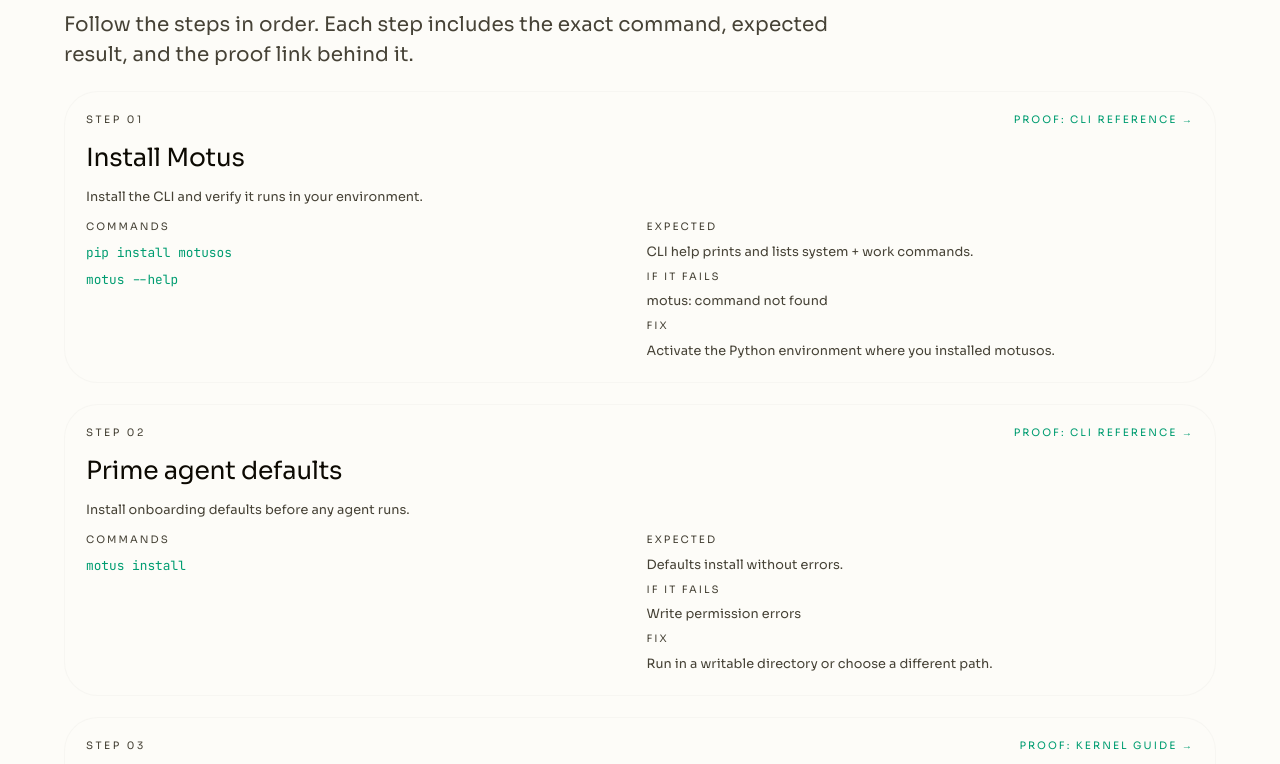
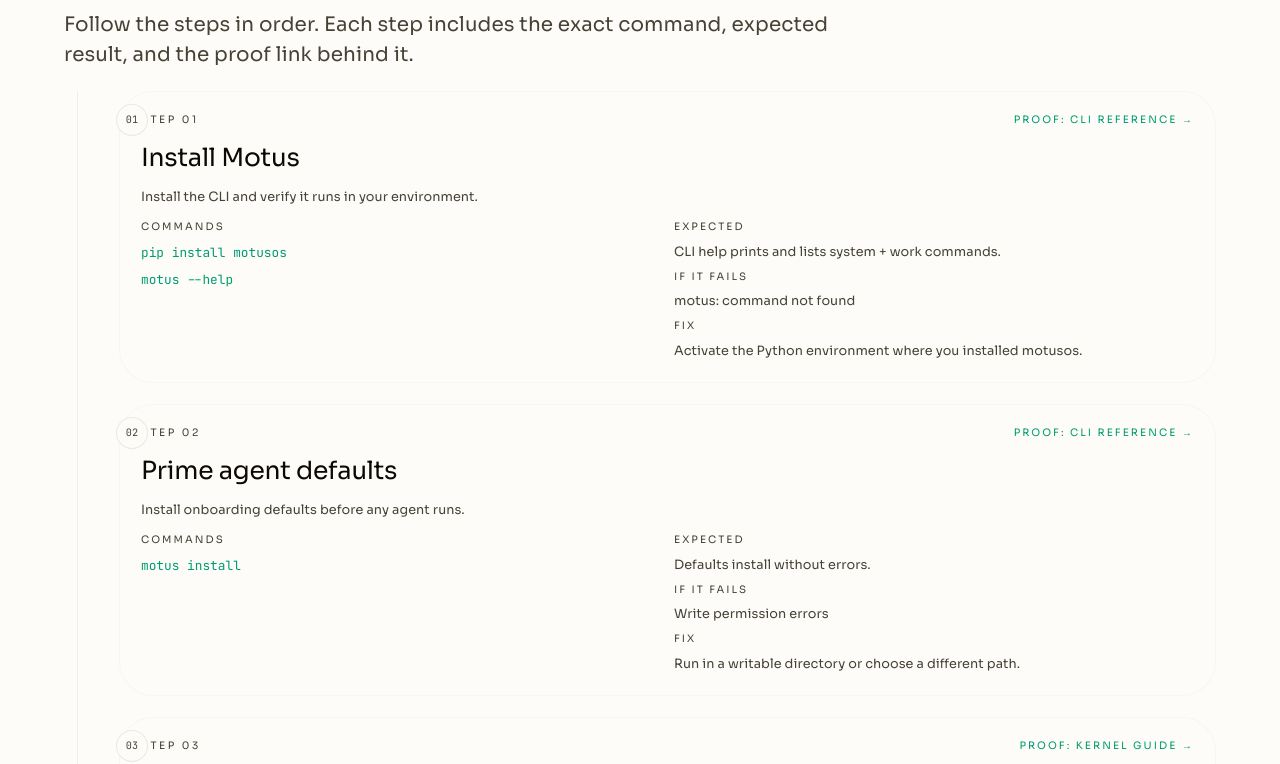
Before and after one commit to motus-os/motus, an Astro site in the folder packages/website/: page /implementation in a window 1280 px wide. Shown: the part 536-1300 px from the top of the page. Built offline with nearby package versions, Linux system fonts and the light colour scheme; Astro itself is replaced by a stand-in of ours.

Commit message:
feat(website): add stepper + lane width caps

```diff
--- a/packages/website/src/components/EcosystemFlow.astro
+++ b/packages/website/src/components/EcosystemFlow.astro
@@ -262,7 +262,7 @@ const improveTarget = (improvement) => {
     const clusters = group.id === 'modules' ? moduleClusters : null;
     return (
       <>
-        <div class="space-y-phi-2">
+        <div class="space-y-phi-2 lane-column">
           <div class="flex items-center gap-phi-2 text-xs uppercase tracking-[0.3em] text-text-secondary">
             <span>Stage {String(index + 1).padStart(2, '0')}</span>
             <span class="text-text-primary">{group.label}</span>
--- a/packages/website/src/layouts/Layout.astro
+++ b/packages/website/src/layouts/Layout.astro
@@ -190,6 +190,11 @@ const base = import.meta.env.BASE_URL.endsWith('/')
         color: oklch(var(--text-secondary));
         border-color: oklch(var(--line) / 0.25);
       }
+
+      .lane-column {
+        max-width: min(calc(var(--page) / 5), 20rem);
+        margin-inline: auto;
+      }
     </style>
     <Nav />
     <main class="w-full">
--- a/packages/website/src/pages/implementation.astro
+++ b/packages/website/src/pages/implementation.astro
@@ -164,9 +164,14 @@ const trainingSteps = [
         size="md"
         maxWidth="max-w-3xl"
       />
-      <ol class="space-y-phi-3">
+      <div class="relative">
+        <span class="absolute left-phi-2 top-0 bottom-0 w-px bg-line/20"></span>
+        <ol class="space-y-phi-3 pl-phi-5">
           {trainingSteps.map((step, index) => (
-          <li id={step.id} class="scroll-mt-24">
+            <li id={step.id} class="relative scroll-mt-24">
+              <span class="absolute left-phi-2 top-phi-2 -translate-x-1/2 flex h-8 w-8 items-center justify-center rounded-full border border-line/30 bg-surface text-xs font-mono text-text-secondary">
+                {String(index + 1).padStart(2, '0')}
+              </span>
               <Panel size="sm" class="space-y-phi-2">
                 <div class="flex flex-wrap items-center justify-between gap-phi-2">
                   <p class="text-xs uppercase tracking-[0.25em] text-text-secondary">
@@ -205,6 +210,7 @@ const trainingSteps = [
             </li>
           ))}
         </ol>
+      </div>
       <p class="text-sm text-text-secondary">
         Use <span class="text-text-primary font-medium">motus</span> as the CLI entrypoint (mc remains as a
         deprecated alias). Continue with the 6-call execution loop in
```
Lines whose indentation alone changed are shown as unchanged.
